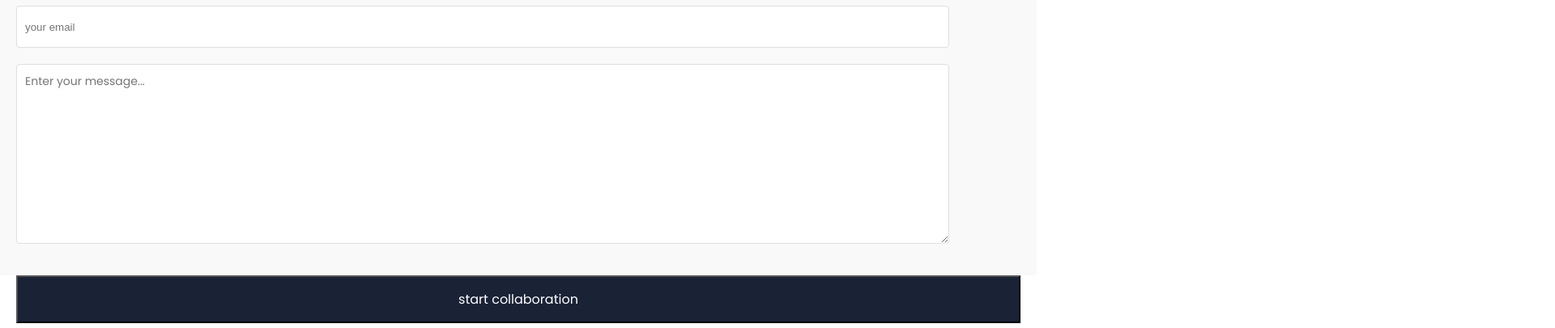
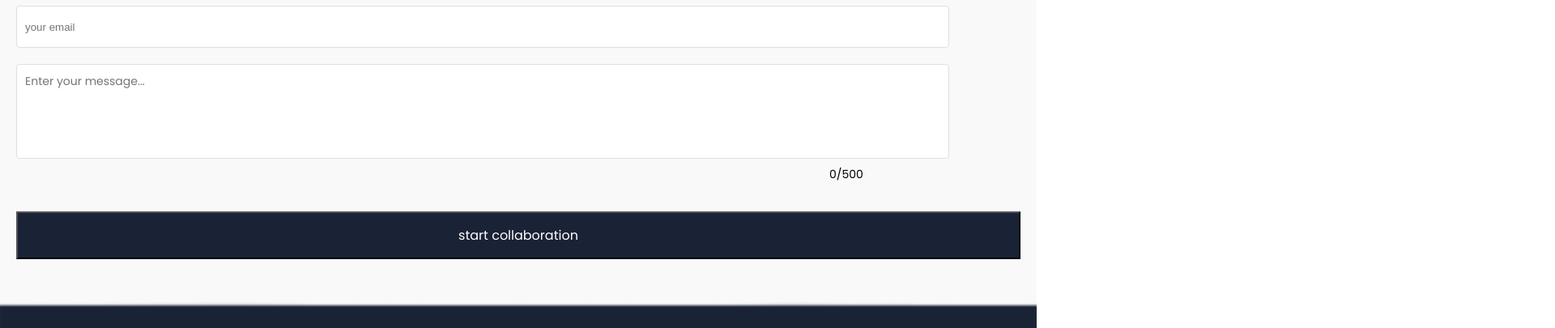
Before and after one commit to uno36/My-Portfolio, a website: page index.html in a window 1280 px wide. Shown: the part 5024-5429 px from the top of the page at 81% size, 1920 px wide, since content can reach past the window. Drawn offline with nearby package versions, Linux system fonts and the light colour scheme; a web font is replaced by a local one.

Commit message:
added max length totext input field

```diff
--- a/index.html
+++ b/index.html
@@ -223,12 +223,14 @@
                     <p>Lorem ipsum dolor sit amet, consectetur adipiscing elit, sed do eiusmod tempor incididunt ut labore et dolore magna.</p>
                 </div>
                 <form action="https://formspree.io/f/xgebyodb" method="post">
-                    <input type="text" class="name" name="name" placeholder="your name" required="true" > <br>
+                    <input type="text" class="name" name="name" placeholder="your name" required="true" maxlength="500" > <br>
                     <input type="email" class="email" name="Email" required="true" placeholder="your email">
-                    <textarea name="text-area" id="your-message" cols="50" rows="10" class="message" required="true" placeholder="Enter your message..."></textarea>
-                    </div>
+                    <textarea name="text-area" id="your-message" rows="5" class="message" required="true" placeholder="Enter your message..."></textarea>
+                    <p class="character-limit">0/500</p>
                     <div class="btn-container">
                     <button class="start-collab" type="submit">start collaboration</button>
+                    </div>
+
                 </form>
 
             <div class="contact-img">
--- a/styles.css
+++ b/styles.css
@@ -317,7 +317,6 @@
   border: 1px solid;
   border-color: #dfdfe0;
   border-radius: 4px;
-  margin-bottom: 35px;
   display: inline-block;
   width: 90%;
   box-sizing: border-box;
@@ -326,6 +325,18 @@
   padding-left: 10px;
   font-size: 14px;
   font-family: 'Poppins', Arial, Helvetica, sans-serif;
+  resize: none;
+}
+.character-limit {
+  width: 100%;
+  ext-align: right;
+  padding-right: 20px;
+  margin-top: 5px;
+  font-family: 'Poppins',Arial, Helvetica, sans-serif;
+  font-size: 14px;
+  margin-bottom: 35px;
+  margin-left: 80%;
+
 }
 
 .contact-info1,
```
Also changed, not shown: package.json (+511 -0 lines), 1 other file.
